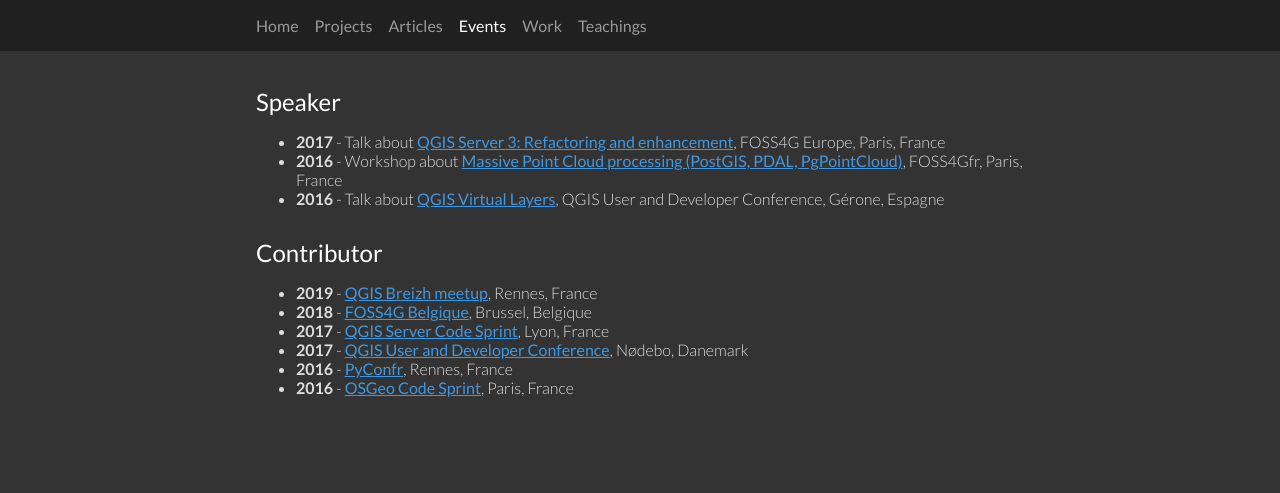
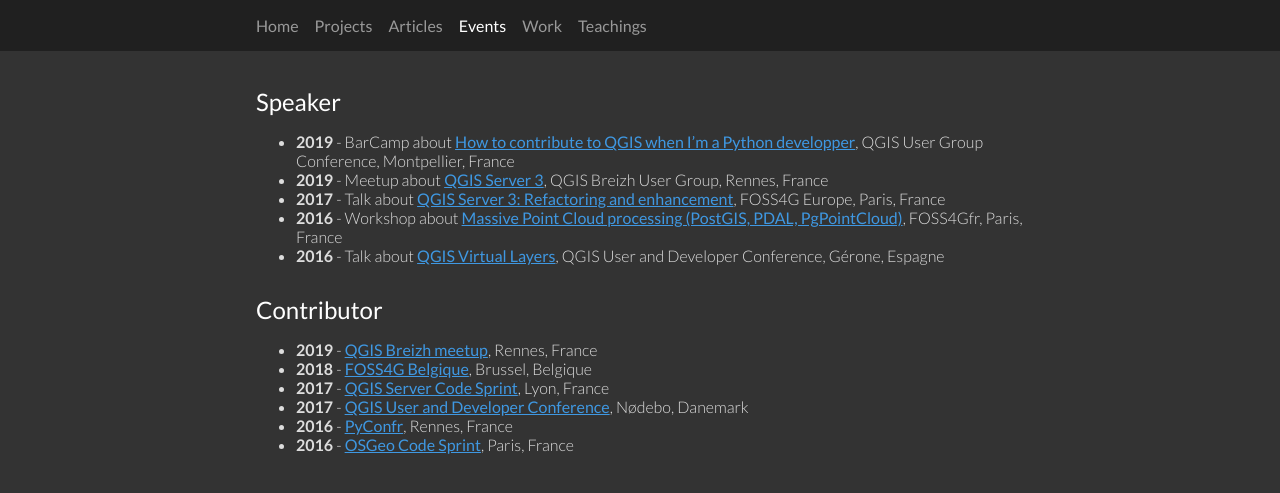
Before and after one commit to pblottiere/pblottiere.github.io, a Jekyll site: the page built from events/index.md, in a window 1280 px wide. Shown: the top 493 px of the page. Built offline with Jekyll 4.4.1, drawn with Linux system fonts in a browser that asks for light colours; comment, search, counter and statistics services are not loaded; our own code applies the rules of GitHub Pages for plain Markdown files.

Commit message:
Update events

```diff
--- a/events/index.md
+++ b/events/index.md
@@ -5,6 +5,8 @@ layout: left
 
 # Speaker
 
+  + {:.item} **2019** - BarCamp about <a href="http://conf.qgis.osgeo.fr/2019/12/12/QGISDay_jour1.html">How to contribute to QGIS when I'm a Python developper</a>, QGIS User Group Conference, Montpellier, France
+  + {:.item} **2019** - Meetup about <a href="">QGIS Server 3</a>, QGIS Breizh User Group, Rennes, France
   + {:.item} **2017** - Talk about <a href="https://europe.foss4g.org/2017/assets/pdf/FOSS4G-Europe-2017-Program.pdf">QGIS Server 3: Refactoring and enhancement</a>, FOSS4G Europe, Paris, France
   + {:.item} **2016** - Workshop about <a href="http://osgeo.asso.fr/foss4gfr-2016/programme.html">Massive Point Cloud processing (PostGIS, PDAL, PgPointCloud)</a>, FOSS4Gfr, Paris, France
   + {:.item} **2016** - Talk about <a href="http://blog.qgis.org/2016/06/30/report-back-15th-qgis-hackfest-in-girona-spain/">QGIS Virtual Layers</a>, QGIS User and Developer Conference, Gérone, Espagne
```
